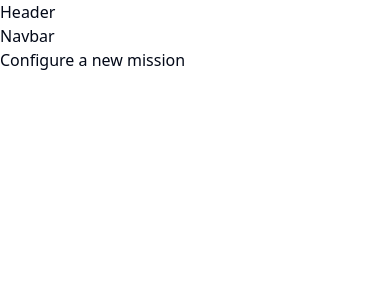
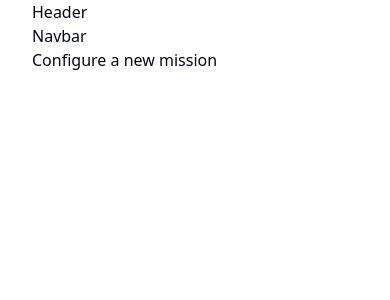
Before and after one commit to jonthedev/relay-42, a React (Vite) app: page /new-mission in a window 390 px wide. Shown: the top 300 px of the page. Built offline with nearby package versions, Linux system fonts and the light colour scheme.

Commit message:
style: add centering utility to tailwind components
style: center base layout for responsiveness on mid to large screens

```diff
--- a/src/index.css
+++ b/src/index.css
@@ -66,6 +66,12 @@
   }
 }
 
+@layer components {
+  .align-element-center {
+    @apply mx-auto max-w-6xl px-8;
+  }
+}
+
 @layer base {
   * {
     @apply border-border;
--- a/src/pages/BaseLayout.tsx
+++ b/src/pages/BaseLayout.tsx
@@ -2,7 +2,7 @@ import { Outlet } from "react-router-dom"
 
 const BaseLayout = () => {
   return (
-    <div>
+    <div className="align-element-center">
       <header>Header</header>
       <nav>Navbar</nav>
       <Outlet />
```
